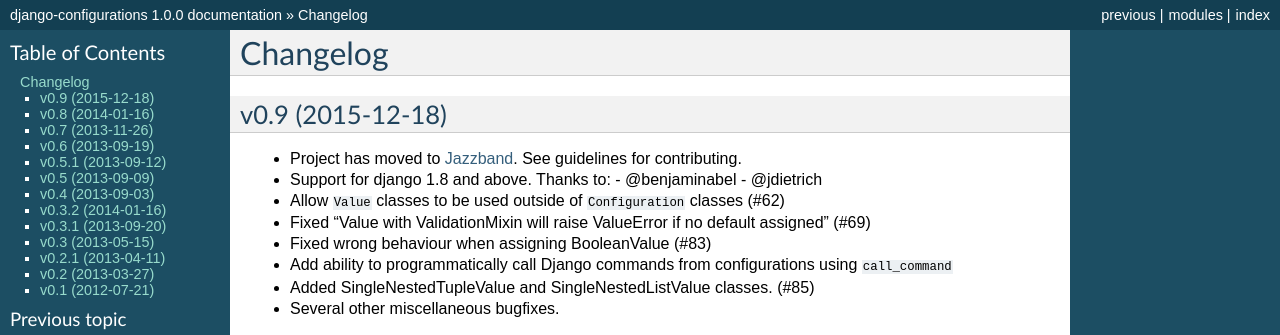
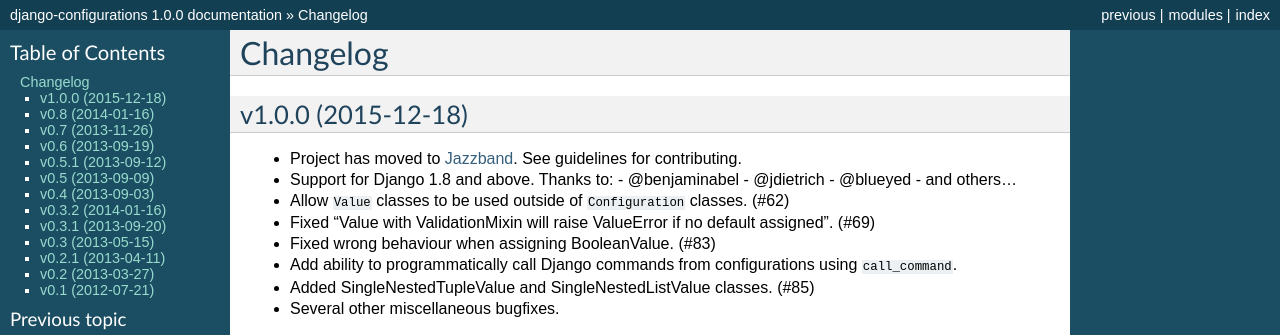
Before and after one commit to jazzband/django-configurations, a Sphinx documentation site: the page built from docs/changes.rst, in a window 1280 px wide. Shown: the top 335 px of the page. Built offline with Sphinx 7.4.7, drawn with Linux system fonts in a browser that asks for light colours.

Commit message:
Tidy up changelog.

```diff
--- a/docs/changes.rst
+++ b/docs/changes.rst
@@ -3,24 +3,26 @@
 Changelog
 ---------
 
-v0.9 (2015-12-18)
+v1.0.0 (2015-12-18)
 ^^^^^^^^^^^^^^^^^
 
 - Project has moved to `Jazzband <https://jazzband.co/>`_. See guidelines for
   contributing.
 
-- Support for django 1.8 and above. Thanks to:
+- Support for Django 1.8 and above. Thanks to:
   - @benjaminabel
   - @jdietrich
+  - @blueyed
+  - and others...
 
-- Allow ``Value`` classes to be used outside of ``Configuration`` classes (#62)
+- Allow ``Value`` classes to be used outside of ``Configuration`` classes. (#62)
 
-- Fixed "Value with ValidationMixin will raise ValueError if no default assigned" (#69)
+- Fixed "Value with ValidationMixin will raise ValueError if no default assigned". (#69)
 
-- Fixed wrong behaviour when assigning BooleanValue (#83)
+- Fixed wrong behaviour when assigning BooleanValue. (#83)
 
 - Add ability to programmatically call Django commands from configurations using
-  ``call_command``
+  ``call_command``.
 
 - Added SingleNestedTupleValue and SingleNestedListValue classes. (#85)
 
```
